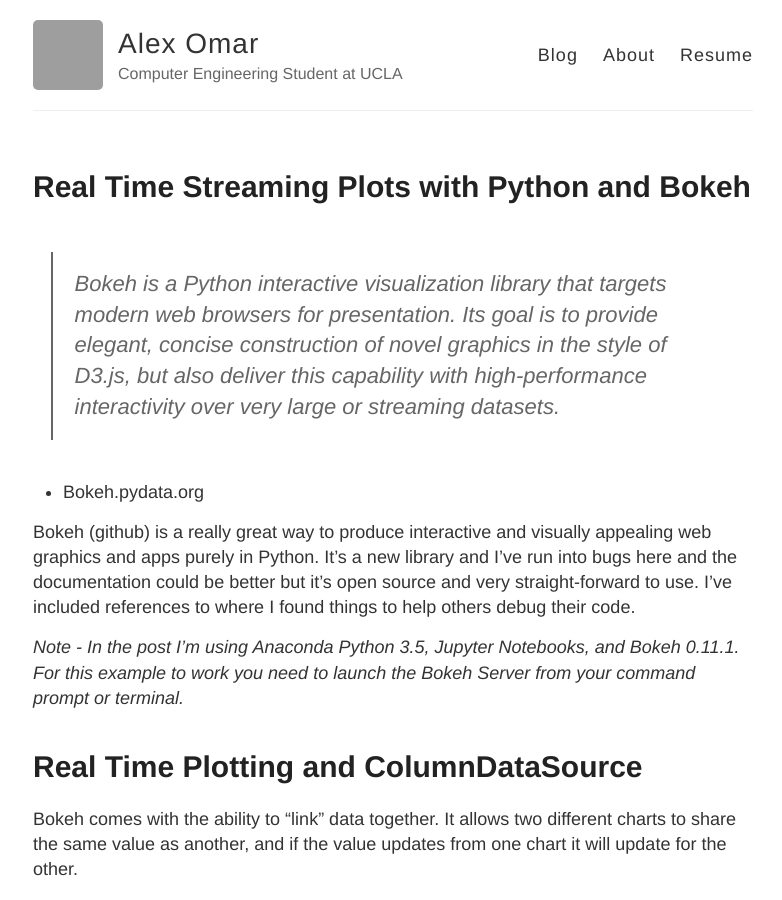
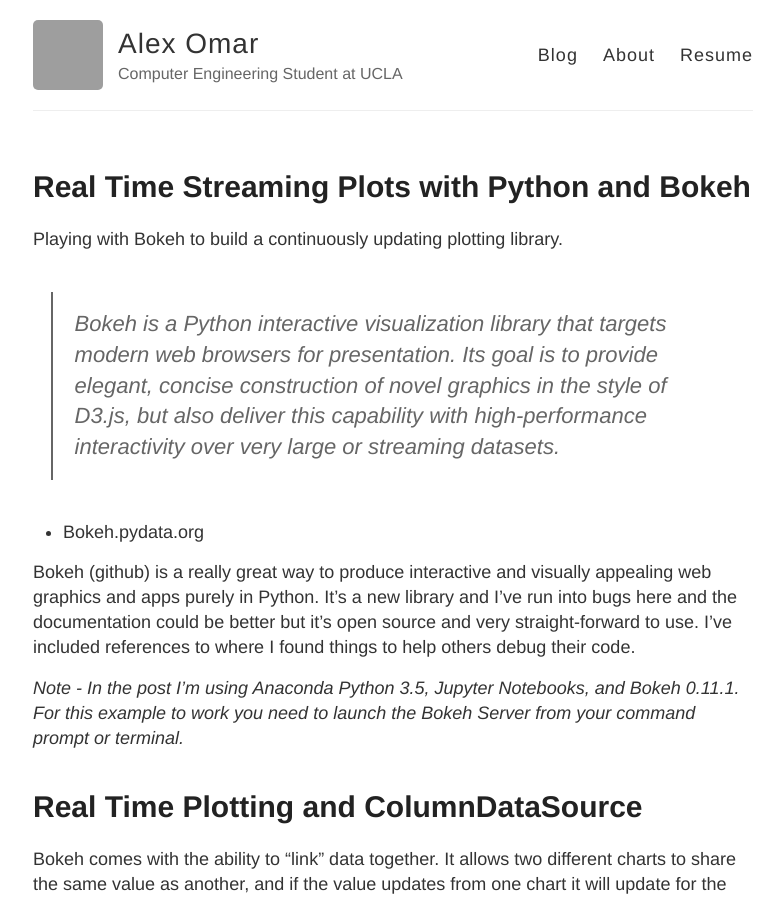
Before and after one commit to atomar94/atomar94.github.io, a Jekyll site: the page built from _posts/2016-3-27-real-time-streaming-plots-with-python-and-bokeh.md, in a window 1280 px wide and 900 px high. Shown: the whole window, without its empty margins (247-1029 px from the left). Built offline with Jekyll 4.4.1, drawn with Linux system fonts in a browser that asks for light colours; grey boxes are pictures that could not be loaded.

Commit message:
adding python bokeh post

```diff
--- a/_posts/2016-3-27-real-time-streaming-plots-with-python-and-bokeh.md
+++ b/_posts/2016-3-27-real-time-streaming-plots-with-python-and-bokeh.md
@@ -2,6 +2,8 @@
 layout: post
 title: Real Time Streaming Plots with Python and Bokeh
 ---
+
+Playing with Bokeh to build a continuously updating plotting library.
 
 > Bokeh is a Python interactive visualization library that targets modern web browsers for presentation. Its goal is to provide elegant, concise construction of novel graphics in the style of D3.js, but also deliver this capability with high-performance interactivity over very large or streaming datasets.
 
```
